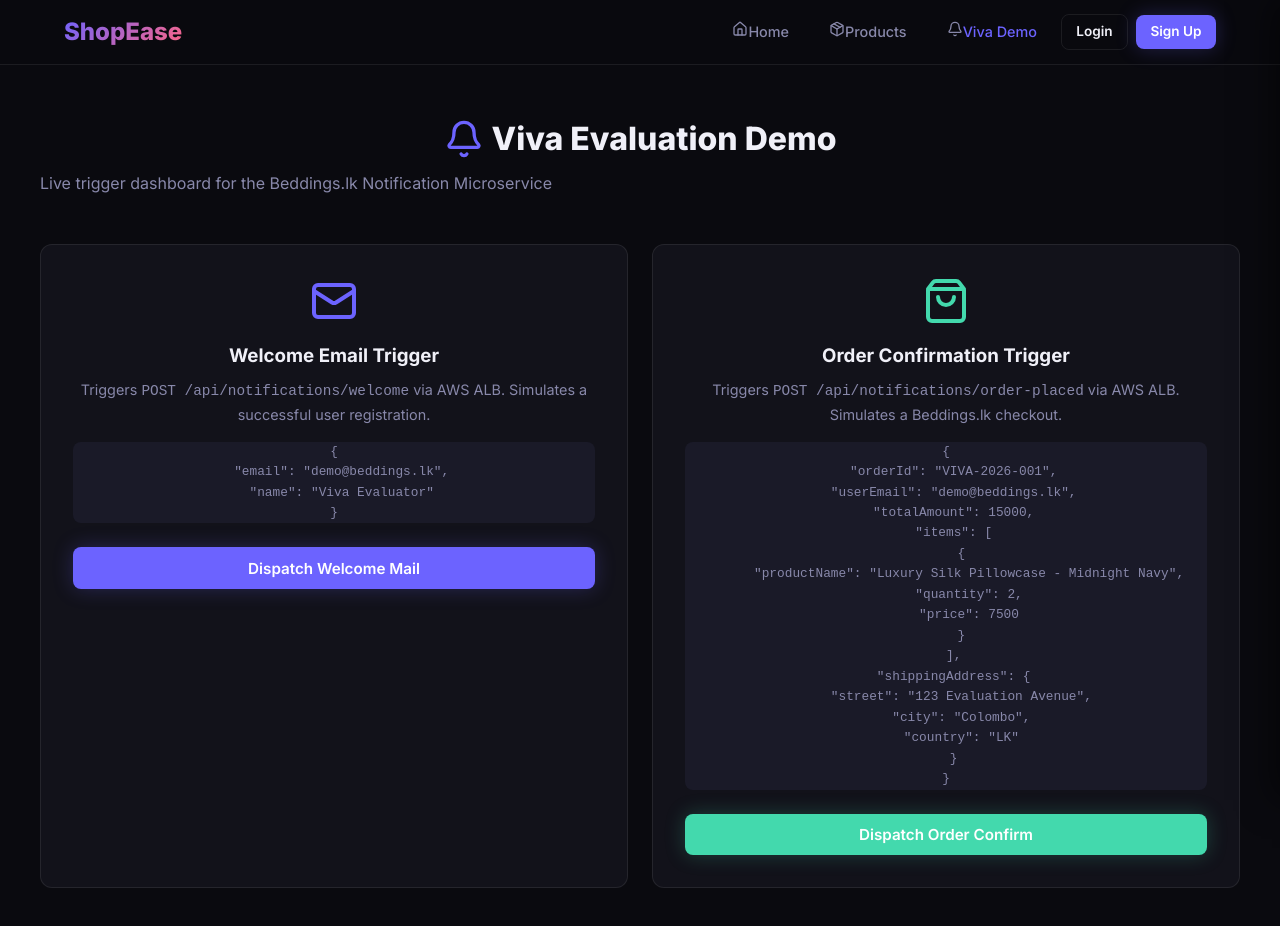
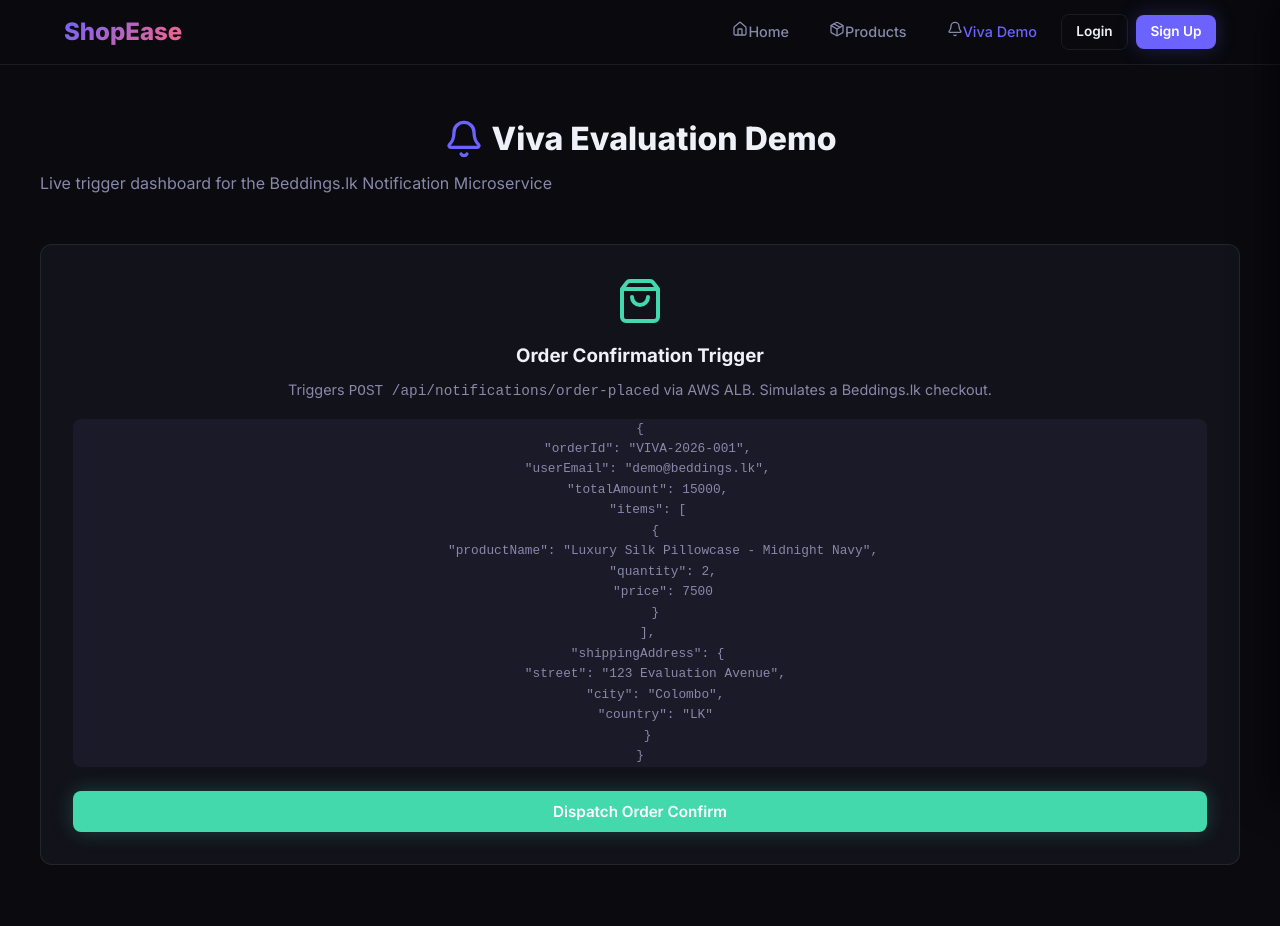
Before and after one commit to ThilanRandika/t_frontend, a React app: page /demo in a window 1280 px wide. Shown: the top 926 px of the page. Built offline with nearby package versions, Linux system fonts and the light colour scheme; the HTML template or start-up script is replaced by a standard one.

Commit message:
frontend fix

```diff
--- a/src/pages/MyNotifications.jsx
+++ b/src/pages/MyNotifications.jsx
@@ -12,9 +12,8 @@ const MyNotifications = () => {
   useEffect(() => {
     // If we only have auth for testing, we might just mock the email if absent
     const fetchHistory = async () => {
-      const email = user?.email || "demo@beddings.lk";
       try {
-        const { data } = await notificationApi.getHistory(email);
+        const { data } = await notificationApi.getHistory();
         setNotifications(data.notifications || []);
       } catch (error) {
         console.error(error);
--- a/src/pages/VivaDemo.jsx
+++ b/src/pages/VivaDemo.jsx
@@ -7,11 +7,7 @@ const VivaDemo = () => {
   const [loadingWelcome, setLoadingWelcome] = useState(false);
   const [loadingOrder, setLoadingOrder] = useState(false);
 
-  // Mock Payloads for Beddings.lk
-  const welcomePayload = {
-    email: "demo@beddings.lk",
-    name: "Viva Evaluator"
-  };
+
 
   const orderPayload = {
     orderId: "VIVA-2026-001",
@@ -31,18 +27,7 @@ const VivaDemo = () => {
     }
   };
 
-  const handleWelcomeClick = async () => {
-    setLoadingWelcome(true);
-    try {
-      await notificationApi.sendWelcome(welcomePayload);
-      toast.success('Welcome Notification Dispatched Successfully!', { icon: '✉️' });
-    } catch (error) {
-      console.error(error);
-      toast.error('Failed to dispatch Welcome notification. Check ALB connection.');
-    } finally {
-      setLoadingWelcome(false);
-    }
-  };
+
 
   const handleOrderClick = async () => {
     setLoadingOrder(true);
@@ -65,26 +50,6 @@ const VivaDemo = () => {
       </div>
 
       <div className="features">
-        <div className="card feature-card">
-          <div className="flex-center mb-2">
-            <Mail size={48} className="text-primary" />
-          </div>
-          <h3 className="feature-title">Welcome Email Trigger</h3>
-          <p className="feature-desc mb-2">
-            Triggers <code>POST /api/notifications/welcome</code> via AWS ALB.
-            Simulates a successful user registration.
-          </p>
-          <div className="text-left mb-3 p-3 bg-gray-900 rounded-sm" style={{ background: 'var(--color-surface-2)', borderRadius: 'var(--radius-sm)', fontSize: '0.8rem', fontFamily: 'monospace' }}>
-            <pre className="text-muted">{JSON.stringify(welcomePayload, null, 2)}</pre>
-          </div>
-          <button
-            className="btn btn-primary w-full flex-center gap-1"
-            onClick={handleWelcomeClick}
-            disabled={loadingWelcome}
-          >
-            {loadingWelcome ? 'Dispatching...' : 'Dispatch Welcome Mail'}
-          </button>
-        </div>
 
         <div className="card feature-card">
           <div className="flex-center mb-2">
--- a/src/services/api.js
+++ b/src/services/api.js
@@ -1,11 +1,8 @@
 import axios from "axios";
 
-const USER_SERVICE =
-  "http://ecommerce-lb-2011253033.ap-south-1.elb.amazonaws.com:3001";
-const PRODUCT_SERVICE =
-  "http://ecommerce-lb-2011253033.ap-south-1.elb.amazonaws.com:3002";
-const ORDER_SERVICE =
-  "http://ecommerce-lb-2011253033.ap-south-1.elb.amazonaws.com:3003";
+const USER_SERVICE = import.meta.env.VITE_USER_SERVICE_URL || "http://localhost:3001";
+const PRODUCT_SERVICE = import.meta.env.VITE_PRODUCT_SERVICE_URL || "http://localhost:3002";
+const ORDER_SERVICE = import.meta.env.VITE_ORDER_SERVICE_URL || "http://localhost:3003";
 
 // Helper to inject auth header
 const authHeader = () => {
@@ -61,10 +58,10 @@ export const orderApi = {
 };
 
 // ── Notification Service API Client ──────────────────────────────────────────
-const NOTIFICATION_SERVICE = "http://ecommerce-lb-2011253033.ap-south-1.elb.amazonaws.com:3004";
+const NOTIFICATION_SERVICE = import.meta.env.VITE_NOTIFICATION_SERVICE_URL || "http://localhost:3004";
 
 export const notificationApi = {
   sendWelcome: (data) => axios.post(`${NOTIFICATION_SERVICE}/api/notifications/welcome`, data),
   sendOrderPlaced: (data) => axios.post(`${NOTIFICATION_SERVICE}/api/notifications/order-placed`, data),
-  getHistory: (email) => axios.get(`${NOTIFICATION_SERVICE}/api/notifications/${email}`)
+  getHistory: () => axios.get(`${NOTIFICATION_SERVICE}/api/notifications/my-history`, { headers: authHeader() })
 };
```
Also changed, not shown: 1 other file (tests, documents, lock files or other folders).
